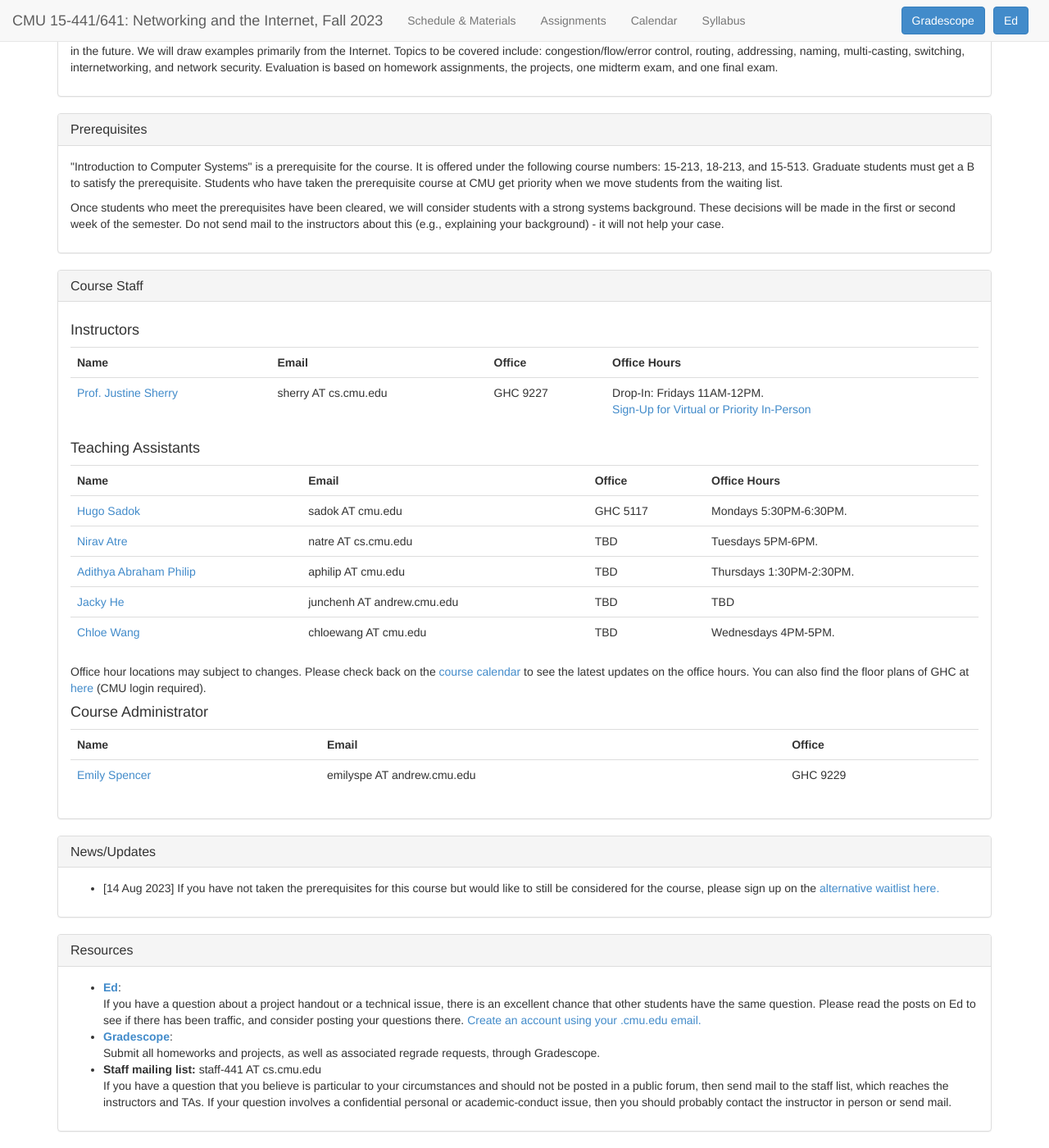
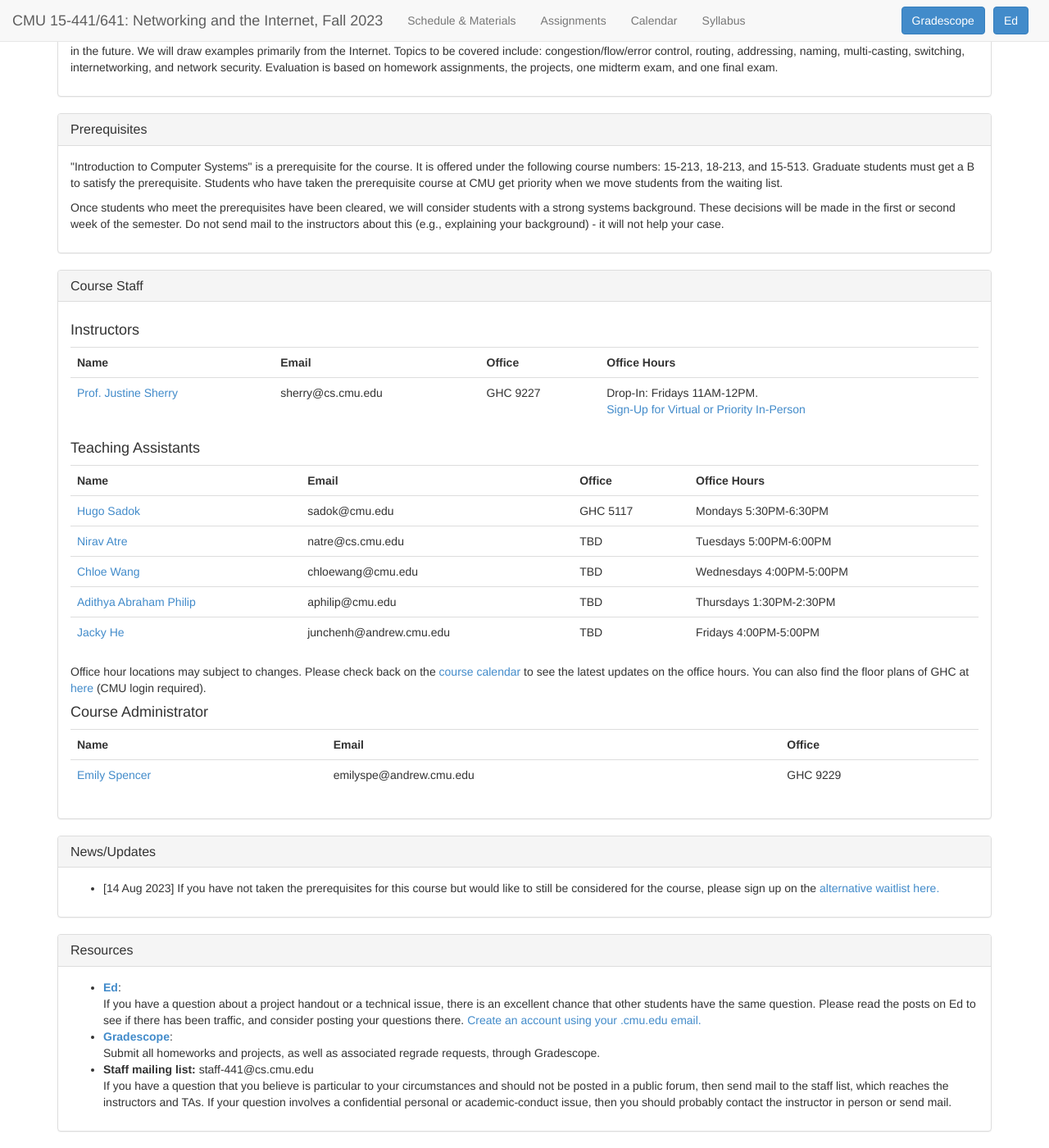
Before and after one commit to computer-networks/fa23, a Jekyll site: the page built from index.html, in a window 1280 px wide and 1400 px high, scrolled down 242 px. Shown: the whole window at 82% size. Built offline with Jekyll 4.4.1, drawn with Linux system fonts in a browser that asks for light colours.

Commit message:
update Jacky OH time + formatting adjustments

```diff
--- a/index.html
+++ b/index.html
@@ -72,7 +72,7 @@ title: CMU 15-441/641, Fall 2023 --- Home
 
       <tr>
         <td><a href="https://www.justinesherry.com/">Prof. Justine Sherry</a></td>
-        <td><span class="email">sherry AT cs.cmu.edu</span></td>
+        <td><span class="email">sherry@cs.cmu.edu</span></td>
         <td>GHC 9227</td>
         <td>
           Drop-In: Fridays 11AM-12PM.<br/>
@@ -88,37 +88,37 @@ title: CMU 15-441/641, Fall 2023 --- Home
 
       <tr>
         <td><a href="https://hsadok.com/">Hugo Sadok</a></td>
-        <td><span class="email">sadok AT cmu.edu</span></td>
+        <td><span class="email">sadok@cmu.edu</span></td>
         <td>GHC 5117</td>
-        <td>Mondays 5:30PM-6:30PM.</td>
+        <td>Mondays 5:30PM-6:30PM</td>
       </tr>
 
       <tr>
         <td><a href="https://www.cs.cmu.edu/~natre/">Nirav Atre</a></td>
-        <td><span class="email">natre AT cs.cmu.edu</span></td>
+        <td><span class="email">natre@cs.cmu.edu</span></td>
         <td>TBD</td>
-        <td>Tuesdays 5PM-6PM.</td>
+        <td>Tuesdays 5:00PM-6:00PM</td>
+      </tr>
+
+      <tr>
+        <td><a href="TBD">Chloe Wang</a></td>
+        <td><span class="email">chloewang@cmu.edu</span></td>
+        <td>TBD</td>
+        <td>Wednesdays 4:00PM-5:00PM</td>
       </tr>
 
       <tr>
         <td><a href="TBD">Adithya Abraham Philip</a></td>
-        <td><span class="email">aphilip AT cmu.edu</span></td>
+        <td><span class="email">aphilip@cmu.edu</span></td>
         <td>TBD</td>
-        <td>Thursdays 1:30PM-2:30PM.</td>
+        <td>Thursdays 1:30PM-2:30PM</td>
       </tr>
 
       <tr>
         <td><a href="TBD">Jacky He</a></td>
-        <td><span class="email">junchenh AT andrew.cmu.edu</span></td>
+        <td><span class="email">junchenh@andrew.cmu.edu</span></td>
         <td>TBD</td>
-        <td>TBD</td>
-      </tr>
-
-      <tr>
-        <td><a href="TBD">Chloe Wang</a></td>
-        <td><span class="email">chloewang AT cmu.edu</span></td>
-        <td>TBD</td>
-        <td>Wednesdays 4PM-5PM.</td>
+        <td>Fridays 4:00PM-5:00PM</td>
       </tr>
 
       </table>
@@ -132,7 +132,7 @@ title: CMU 15-441/641, Fall 2023 --- Home
 
       <tr>
         <td><a href="https://csd.cmu.edu/people/staff/emily-spencer">Emily Spencer</a></td>
-        <td><span class="email">emilyspe AT andrew.cmu.edu</span></td>
+        <td><span class="email">emilyspe@andrew.cmu.edu</span></td>
         <td>GHC 9229</td>
       </tr>
       </table>
@@ -166,7 +166,7 @@ title: CMU 15-441/641, Fall 2023 --- Home
         <li><b><a href="https://www.gradescope.com/courses/564665">Gradescope</a></b>: <br />
         Submit all homeworks and projects, as well as associated regrade requests, through Gradescope.</li>
 
-        <li><b>Staff mailing list:</b> <span class="email">staff-441 AT cs.cmu.edu</span><br />
+        <li><b>Staff mailing list:</b> <span class="email">staff-441@cs.cmu.edu</span><br />
         If you have a question that you believe is particular to your circumstances
         and should not be posted in a public forum, then send mail to the staff list,
         which reaches the instructors and TAs.  If your question involves a
```
Also changed, not shown: Gemfile (added, +33 -0 lines), README.md, 1 other file.
